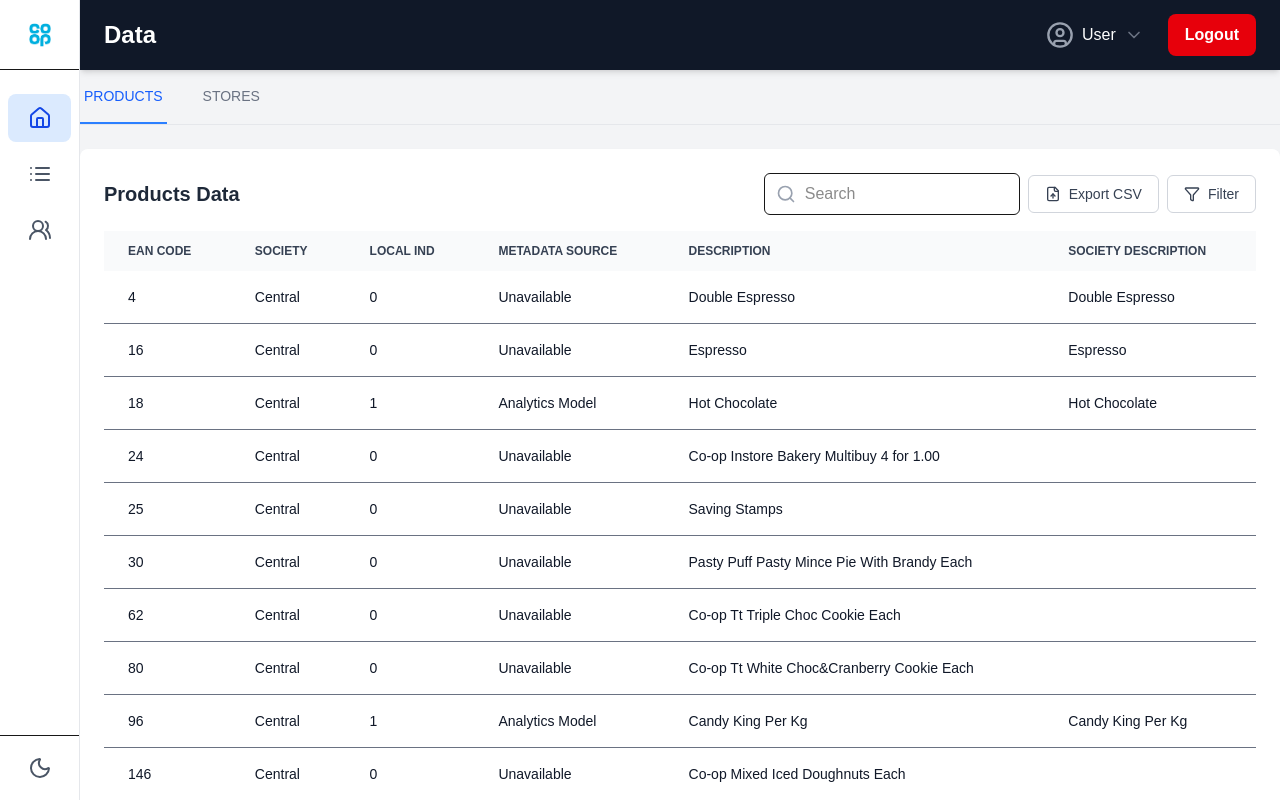
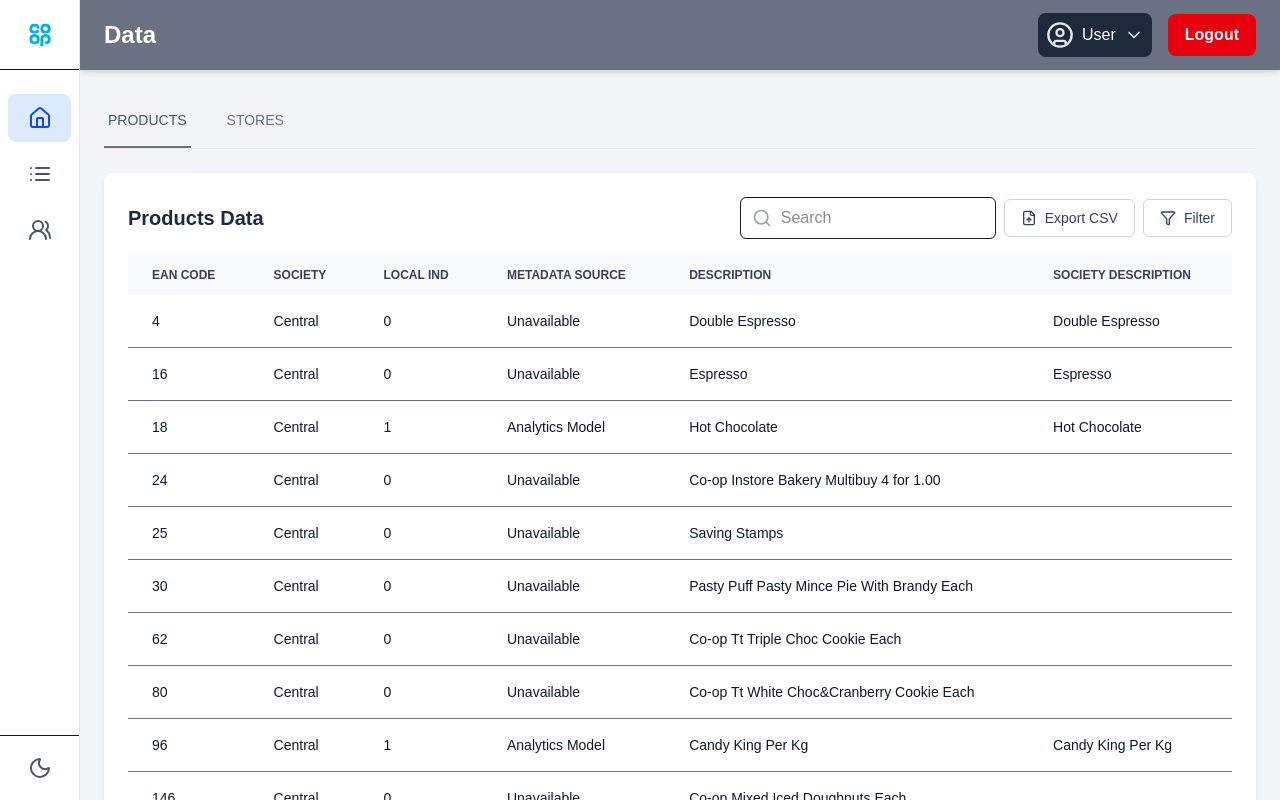
Before and after one commit to VKapitano/VeLoop, a Next.js app: page /data in a window 1280 px wide. Built offline with nearby package versions, Linux system fonts and the light colour scheme.

Commit message:
header color and main body color update

```diff
--- a/app/(content)/data/page.js
+++ b/app/(content)/data/page.js
@@ -3,6 +3,8 @@ import DataPage from '../../components/Data'; // <-- CORRECTED PATH
 export default function DataRoutePage() {
   // The DataPage component contains everything: tabs, tables, search, etc.
   return (
-    <DataPage />
+    <div className="h-full dark:bg-gray-850 p-6 flex flex-col gap-6">
+      <DataPage />
+    </div>
   );
 }
--- a/app/(content)/ranges/page.js
+++ b/app/(content)/ranges/page.js
@@ -6,7 +6,7 @@ import Ranges_list from '../../components/Ranges_list'
 
 const page = () => {
     return (
-        <div className="h-full bg-sky-100 p-6 flex flex-col gap-6">
+        <div className="h-full dark:bg-gray-850 p-6 flex flex-col gap-6">
             <Ranges_bar />
             <Ranges_list />
         </div>
--- a/app/components/Data.js
+++ b/app/components/Data.js
@@ -191,8 +191,8 @@ const DataPage = () => {
                     <button
                         onClick={() => setActiveTab('products')}
                         className={`py-4 px-1 border-b-2 font-medium text-sm ${activeTab === 'products'
-                                ? 'border-blue-500 text-blue-600 dark:text-blue-400'
-                                : 'border-transparent text-gray-500 hover:text-gray-700 hover:border-gray-300 dark:text-gray-400 dark:hover:text-gray-200'
+                            ? 'border-gray-500 text-gray-600 dark:text-blue-400'
+                            : 'border-transparent text-gray-500 hover:text-gray-700 hover:border-gray-300 dark:text-gray-400 dark:hover:text-gray-200'
                             }`}
                     >
                         PRODUCTS
@@ -200,8 +200,8 @@ const DataPage = () => {
                     <button
                         onClick={() => setActiveTab('stores')}
                         className={`py-4 px-1 border-b-2 font-medium text-sm ${activeTab === 'stores'
-                                ? 'border-blue-500 text-blue-600 dark:text-blue-400'
-                                : 'border-transparent text-gray-500 hover:text-gray-700 hover:border-gray-300 dark:text-gray-400 dark:hover:text-gray-200'
+                            ? 'border-gray-500 text-gray-600 dark:text-blue-400'
+                            : 'border-transparent text-gray-500 hover:text-gray-700 hover:border-gray-300 dark:text-gray-400 dark:hover:text-gray-200'
                             }`}
                     >
                         STORES
--- a/app/components/Header.js
+++ b/app/components/Header.js
@@ -6,22 +6,22 @@ import { logout } from '../actions'; // <-- testni način za logout
 
 const User_button = ({ username }) => {
     return (
-        <button className="flex items-center gap-2 text-white hover:bg-gray-800 p-2 rounded-lg transition-colors duration-200">
+        <button className="flex items-center gap-2 text-white group bg-gray-800 hover:bg-gray-200 p-2 rounded-lg transition-colors duration-200">
             {/* Okrugla placeholder ikona korisnika */}
-            <UserCircle size={28} className="text-gray-400" />
+            <UserCircle size={28} className="text-gray-200 group-hover:text-gray-700" />
 
             {/* Ime korisnika */}
-            <span className="font-medium">{username}</span>
+            <span className="font-medium group-hover:text-gray-700">{username}</span>
 
             {/* Ikona za padajući izbornik */}
-            <ChevronDown size={20} className="text-gray-500" />
+            <ChevronDown size={20} className="text-gray-200 group-hover:text-gray-700" />
         </button>
     )
 }
 
 const Header = ({ title, username, onLogout }) => {
     return (
-        <header className="h-[70px] bg-gray-900 flex items-center justify-between px-6 shadow-md">
+        <header className="h-[70px] bg-gray-500 dark:bg-gray-900 flex items-center justify-between px-6 shadow-md">
             {/* Lijeva strana: Naslov */}
             <h1 className="text-2xl font-bold text-white">
                 {title}
@@ -30,7 +30,7 @@ const Header = ({ title, username, onLogout }) => {
             {/* Desna strana: Gumbovi */}
             <div className="flex items-center gap-4">
                 {/* Gumb za korisnički profil */}
-                <User_button username={ username } />
+                <User_button username={username} />
                 <My_button onClick={() => logout()} variant="danger">
                     Logout
                 </My_button>
--- a/app/components/Ranges_bar.js
+++ b/app/components/Ranges_bar.js
@@ -3,22 +3,22 @@ import My_button from './My_button';
 
 const Ranges_bar = () => {
     return (
-        // Bijeli kontejner fiksne visine sa sjenom i zaobljenim rubovima
-        <div className="h-[75px] w-full bg-white rounded-lg shadow-sm p-4 flex items-center justify-between">
+        // Kontejner: Dodane tamne pozadine i granice
+        <div className="h-[75px] w-full bg-white dark:bg-gray-800 rounded-lg shadow-sm p-4 flex items-center justify-between dark:border dark:border-gray-700">
             {/* Lijeva strana: Search Bar */}
             <div className="relative">
-                {/* Ikona unutar search bara */}
-                <Search className="absolute left-3 top-1/2 -translate-y-1/2 h-5 w-5 text-gray-400" />
+                {/* Ikona: Dodana tamna boja */}
+                <Search className="absolute left-3 top-1/2 -translate-y-1/2 h-5 w-5 text-gray-400 dark:text-gray-500" />
 
-                {/* Input polje */}
+                {/* Input polje: Dodane tamne stilove */}
                 <input
                     type="text"
                     placeholder="Search ranges..."
-                    className="w-full max-w-xs pl-10 pr-4 py-2 border border-gray-300 rounded-lg focus:outline-none focus:ring-2 focus:ring-blue-500"
+                    className="w-full max-w-xs pl-10 pr-4 py-2 border border-gray-300 rounded-lg focus:outline-none focus:ring-2 focus:ring-blue-500 dark:bg-gray-700 dark:border-gray-600 dark:text-white dark:placeholder-gray-400"
                 />
             </div>
 
-            {/* Desna strana: Gumb */}
+            {/* Desna strana: Gumb (ostaje nepromijenjen jer My_button nije dostavljen) */}
             <My_button variant="primary">
                 <span>+</span>
                 <span>Add New Range</span>
--- a/app/components/Ranges_list.js
+++ b/app/components/Ranges_list.js
@@ -11,14 +11,14 @@ const fakeData = [
 
 const Ranges_list = ({ children }) => {
     return (
-        // Glavni kontejner - rasteže se, bijela pozadina, zaobljeni rubovi, sjena i SAKRIVA overflow da bi rubovi ostali zaobljeni
-        <div className="flex-1 w-full bg-white rounded-lg shadow-sm overflow-hidden flex flex-col">
+        // Glavni kontejner: Dodane tamne pozadine i granice
+        <div className="flex-1 w-full bg-white dark:bg-gray-800 rounded-lg shadow-sm overflow-hidden flex flex-col dark:border dark:border-gray-700">
 
-            {/* 1. Zaglavlje liste/tablice */}
-            <div className="grid grid-cols-12 gap-4 bg-slate-50 border-b border-slate-200 px-6 py-3">
-                <div className="col-span-4 font-semibold text-sm text-slate-600">TITLE</div>
-                <div className="col-span-6 font-semibold text-sm text-slate-600">DESCRIPTION</div>
-                <div className="col-span-2 font-semibold text-sm text-slate-600 text-right">ACTIONS</div>
+            {/* 1. Zaglavlje: Dodane tamne pozadine, granice i boje teksta */}
+            <div className="grid grid-cols-12 gap-4 bg-slate-50 dark:bg-gray-700/50 border-b border-slate-200 dark:border-gray-700 px-6 py-3">
+                <div className="col-span-4 font-semibold text-sm text-slate-600 dark:text-slate-400">TITLE</div>
+                <div className="col-span-6 font-semibold text-sm text-slate-600 dark:text-slate-400">DESCRIPTION</div>
+                <div className="col-span-2 font-semibold text-sm text-slate-600 dark:text-slate-400 text-right">ACTIONS</div>
             </div>
 
             {/* 2. Tijelo liste (skrolabilno) */}
@@ -26,24 +26,25 @@ const Ranges_list = ({ children }) => {
                 {fakeData.map((item, index) => (
                     <div
                         key={item.id}
-                        className="grid grid-cols-12 gap-4 items-center px-6 py-4 border-b border-slate-200"
+                        // Redak: Dodana tamna boja granice i uklonjena donja granica za zadnji element
+                        className="grid grid-cols-12 gap-4 items-center px-6 py-4 border-b border-slate-200 dark:border-gray-700 last:border-b-0"
                     >
-                        {/* Stupac: TITLE */}
+                        {/* Stupac: TITLE - Dodana tamna boja teksta */}
                         <div className="col-span-4">
-                            <p className="text-blue-600 font-medium">{item.title}</p>
+                            <p className="text-blue-600 dark:text-blue-400 font-medium">{item.title}</p>
                         </div>
 
-                        {/* Stupac: DESCRIPTION */}
+                        {/* Stupac: DESCRIPTION - Dodana tamna boja teksta */}
                         <div className="col-span-6">
-                            <p className="text-gray-800">{item.description}</p>
+                            <p className="text-gray-800 dark:text-gray-300">{item.description}</p>
                         </div>
 
-                        {/* Stupac: ACTIONS */}
+                        {/* Stupac: ACTIONS - Dodane tamne boje za ikone */}
                         <div className="col-span-2 flex justify-end items-center gap-4">
-                            <button className="text-blue-500 hover:text-blue-700 transition-colors">
+                            <button className="text-blue-500 hover:text-blue-700 dark:text-blue-400 dark:hover:text-blue-300 transition-colors">
                                 <SquarePen size={20} />
                             </button>
-                            <button className="text-red-500 hover:text-red-700 transition-colors">
+                            <button className="text-red-500 hover:text-red-700 dark:text-red-400 dark:hover:text-red-300 transition-colors">
                                 <Trash2 size={20} />
                             </button>
                         </div>
```
